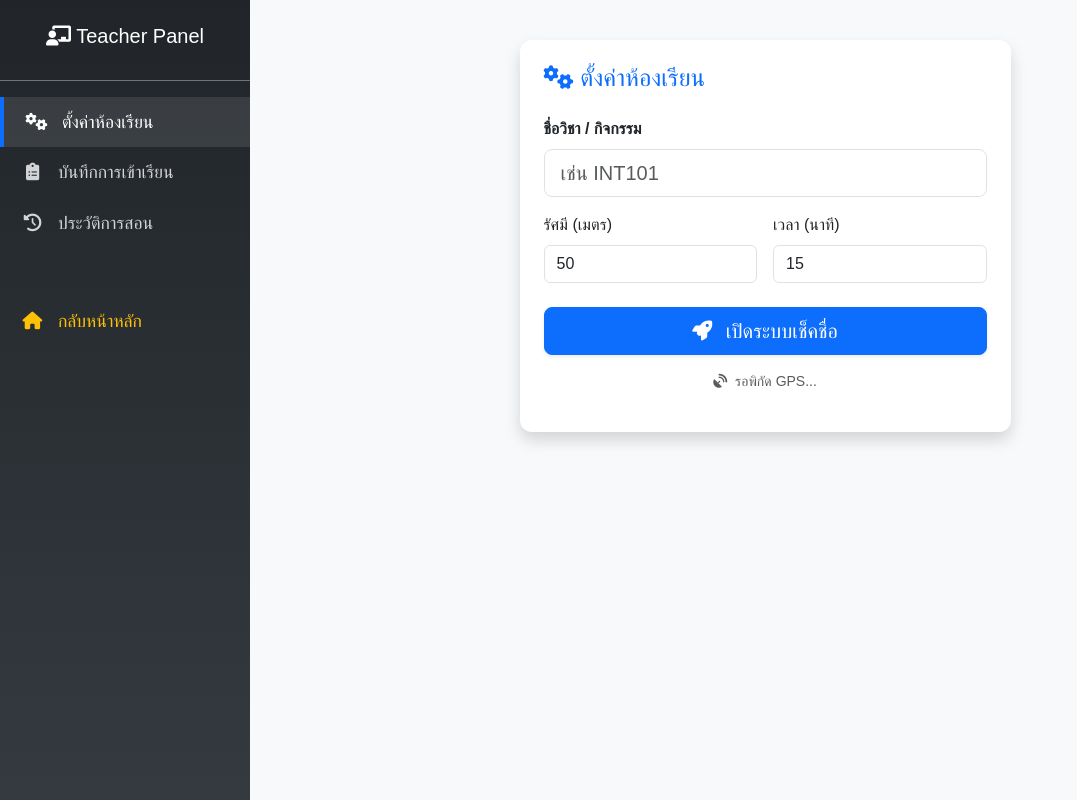
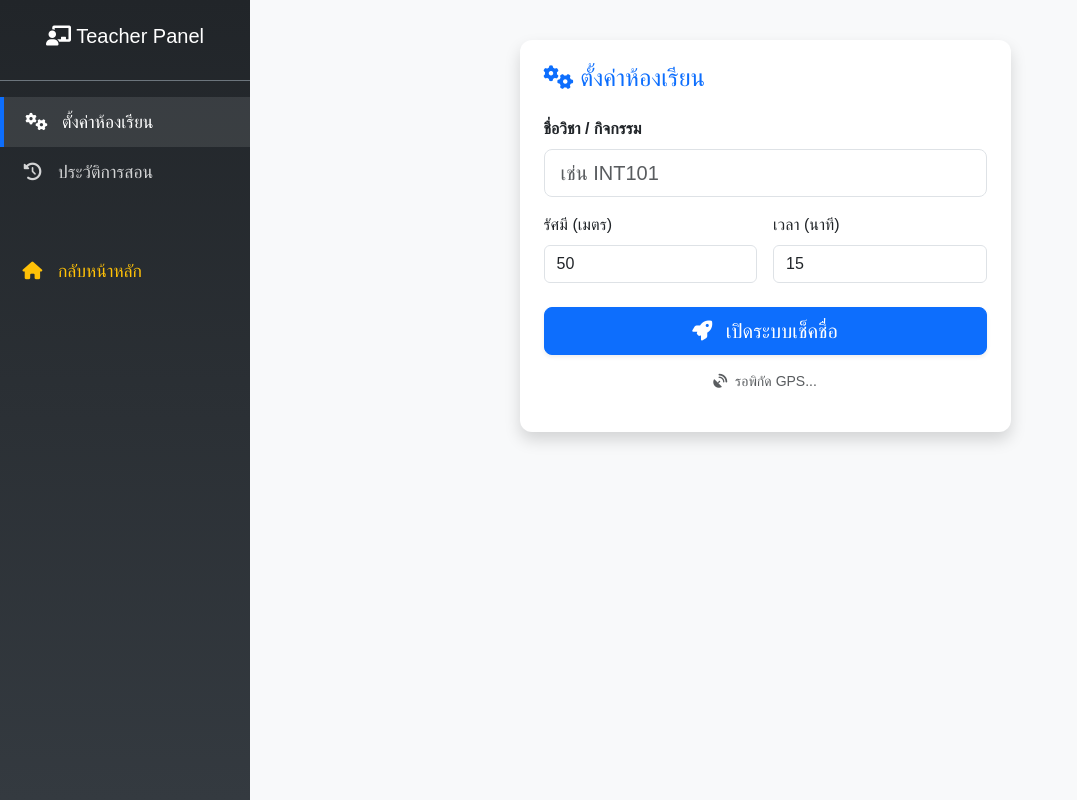
Before and after one commit to Hee1453/smart-attendance, a Flask app: template templates/teacher.html in a window 1280 px wide. Shown: the whole page, without its empty margins (0-1077 px from the left). Run offline with Flask 3, Linux system fonts and the light colour scheme; the template is opened without the code that fills it, so the values that code supplies are empty; some libraries are stand-ins or nearby versions.

Commit message:
Add files via upload

```diff
--- a/templates/teacher.html
+++ b/templates/teacher.html
@@ -67,11 +67,6 @@
                     </a>
                 </li>
                 <li class="nav-item">
-                    <a class="nav-link" href="/attendance_records">
-                        <i class="fas fa-clipboard-list width-25"></i> บันทึกการเข้าเรียน
-                    </a>
-                </li>
-                <li class="nav-item">
                     <a class="nav-link" href="/history">
                         <i class="fas fa-history width-25"></i> ประวัติการสอน
                     </a>
@@ -93,11 +88,6 @@
             <li class="nav-item">
                 <a class="nav-link active" href="#setup-panel" onclick="showPanel('setup')">
                     <i class="fas fa-cogs width-25"></i> ตั้งค่าห้องเรียน
-                </a>
-            </li>
-            <li class="nav-item">
-                <a class="nav-link" href="/attendance_records">
-                    <i class="fas fa-clipboard-list width-25"></i> บันทึกการเข้าเรียน
                 </a>
             </li>
             <li class="nav-item">
@@ -211,9 +201,6 @@
                                 </div>
                             </div>
                             <div class="card-footer bg-white text-center py-3">
-                                <a href="/attendance_records" class="btn btn-outline-primary btn-sm rounded-pill px-4">
-                                    <i class="fas fa-file-excel me-2"></i> ดูบันทึกทั้งหมด / Export
-                                </a>
                             </div>
                         </div>
                     </div>
```
